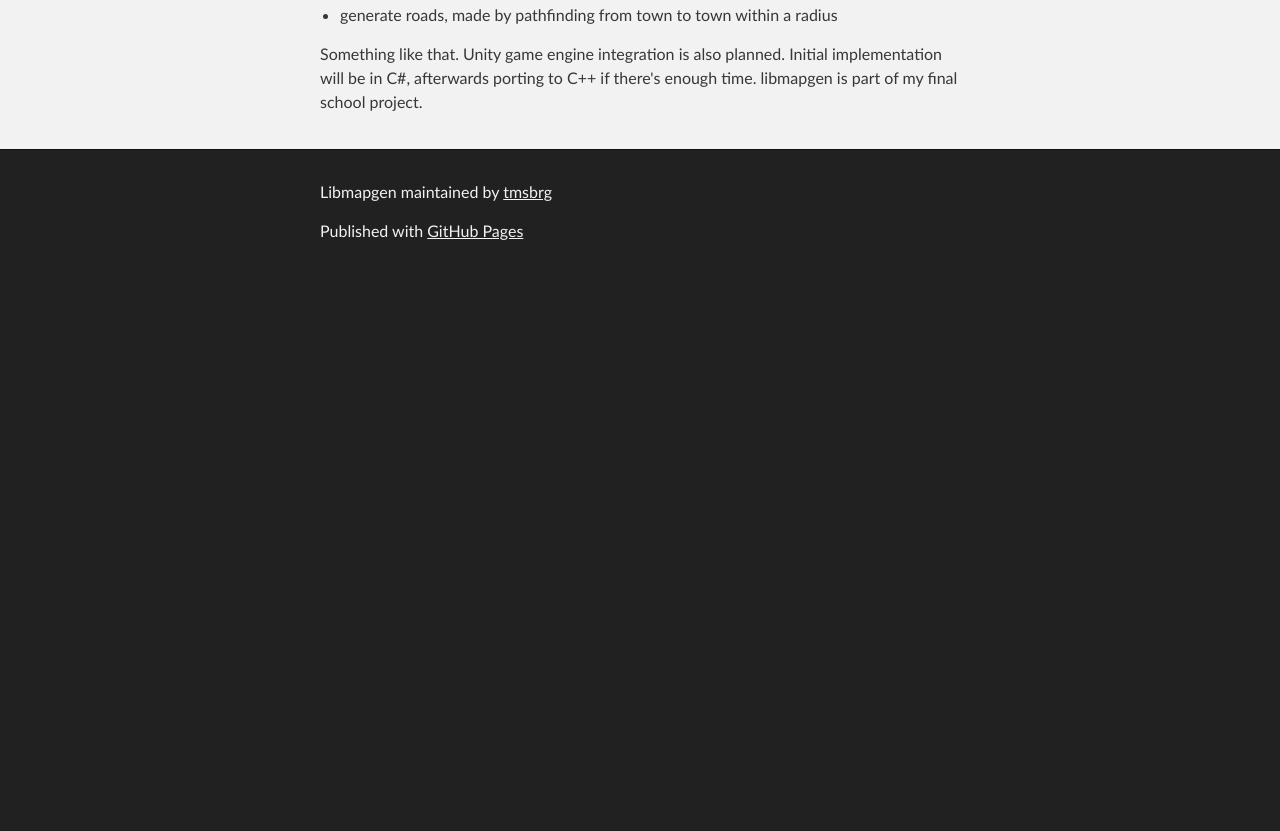
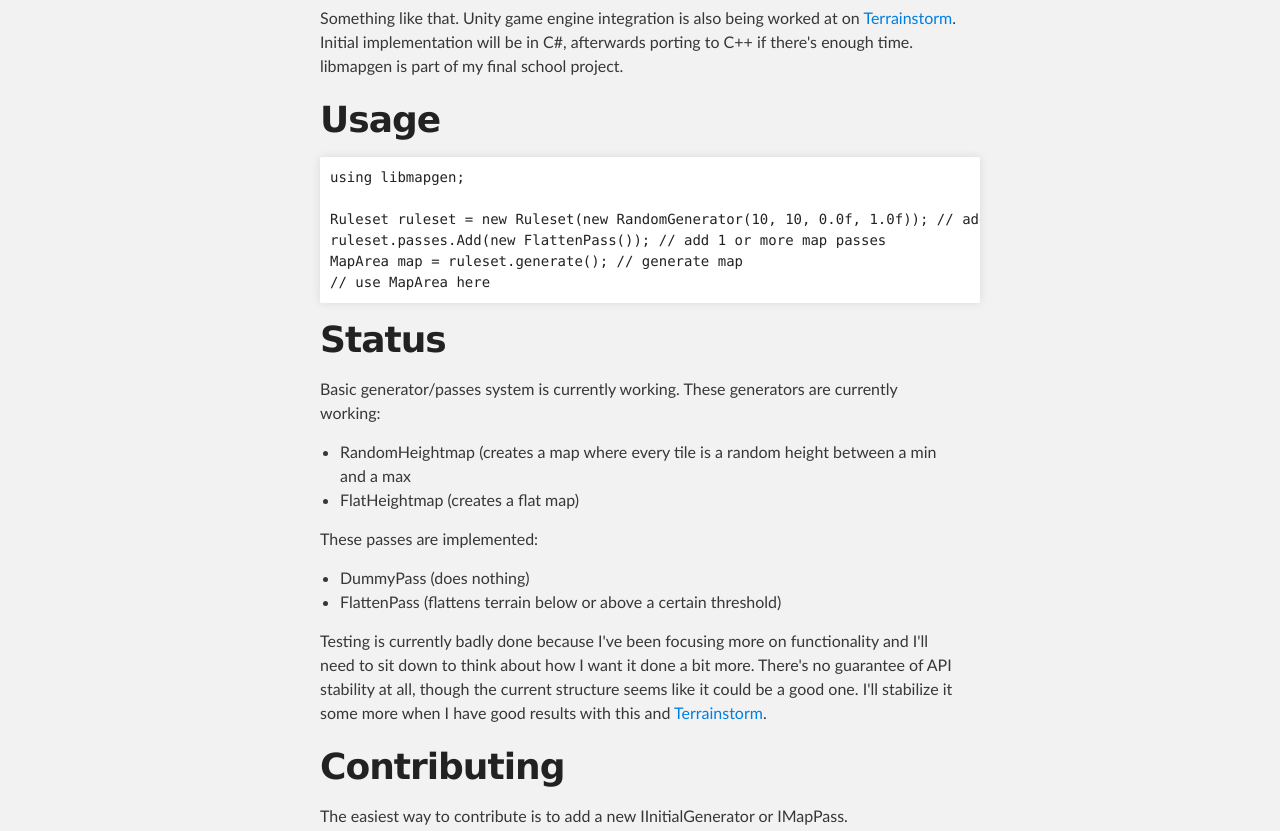
Before and after one commit to tmsbrg/libmapgen, a plain HTML site: page index.html in a window 1280 px wide. Shown: the part 714-1545 px from the top of the page. Before the commit the page ends 992 px from the top, so only its background shows below. Drawn offline with Linux system fonts and the light colour scheme.

Commit message:
update on usage and status

```diff
--- a/index.html
+++ b/index.html
@@ -4,7 +4,7 @@
   <head>
     <meta charset='utf-8'>
     <meta http-equiv="X-UA-Compatible" content="chrome=1">
-    <meta name="description" content="Libmapgen : C# library for procedural map generation, actual code coming soon(tm)">
+    <meta name="description" content="Libmapgen : C# library for procedural map generation (very WIP)">
 
     <link rel="stylesheet" type="text/css" media="screen" href="stylesheets/stylesheet.css">
 
@@ -19,7 +19,7 @@
           <a id="forkme_banner" href="https://github.com/tmsbrg/libmapgen">View on GitHub</a>
 
           <h1 id="project_title">Libmapgen</h1>
-          <h2 id="project_tagline">C# library for procedural map generation, actual code coming soon(tm)</h2>
+          <h2 id="project_tagline">C# library for procedural map generation (very WIP)</h2>
 
             <section id="downloads">
               <a class="zip_download_link" href="https://github.com/tmsbrg/libmapgen/zipball/master">Download this project as a .zip file</a>
@@ -34,7 +34,7 @@
         <h1>
 <a id="libmapgen" class="anchor" href="#libmapgen" aria-hidden="true"><span class="octicon octicon-link"></span></a>libmapgen</h1>
 
-<p>C# library for procedural map generation, actual code coming soon(tm)</p>
+<p>C# library for procedural map generation</p>
 
 <p>libmapgen is going to be a library that can be used to generate 2d tile-based maps procedurally, with ease. Using a series of passes, you can build a ruleset for generating a map by giving instructions like so:</p>
 
@@ -55,7 +55,30 @@
 <li>generate roads, made by pathfinding from town to town within a radius</li>
 </ul>
 
-<p>Something like that. Unity game engine integration is also planned. Initial implementation will be in C#, afterwards porting to C++ if there's enough time. libmapgen is part of my final school project.</p>
+<p>Something like that. Unity game engine integration is also being worked at on <a href="https://github.com/tmsbrg/Terrainstorm">Terrainstorm</a>. Initial implementation will be in C#, afterwards porting to C++ if there's enough time. libmapgen is part of my final school project.</p>
+<h1>Usage</h1>
+<pre>
+using libmapgen;
+
+Ruleset ruleset = new Ruleset(new RandomGenerator(10, 10, 0.0f, 1.0f)); // add initial generator
+ruleset.passes.Add(new FlattenPass()); // add 1 or more map passes
+MapArea map = ruleset.generate(); // generate map
+// use MapArea here
+</pre>
+<h1>Status</h1>
+<p>Basic generator/passes system is currently working. These generators are currently working:</p>
+<ul>
+    <li>RandomHeightmap (creates a map where every tile is a random height between a min and a max</li>
+    <li>FlatHeightmap (creates a flat map)</li>
+</ul>
+<p>These passes are implemented:</p>
+<ul>
+    <li>DummyPass (does nothing)</li>
+    <li>FlattenPass (flattens terrain below or above a certain threshold)</li>
+</ul>
+<p>Testing is currently badly done because I've been focusing more on functionality and I'll need to sit down to think about how I want it done a bit more. There's no guarantee of API stability at all, though the current structure seems like it could be a good one. I'll stabilize it some more when I have good results with this and <a href="https://github.com/tmsbrg/Terrainstorm">Terrainstorm</a>.</p>
+<h1>Contributing</h1>
+<p>The easiest way to contribute is to add a new IInitialGenerator or IMapPass.</p>
       </section>
     </div>
 
```
